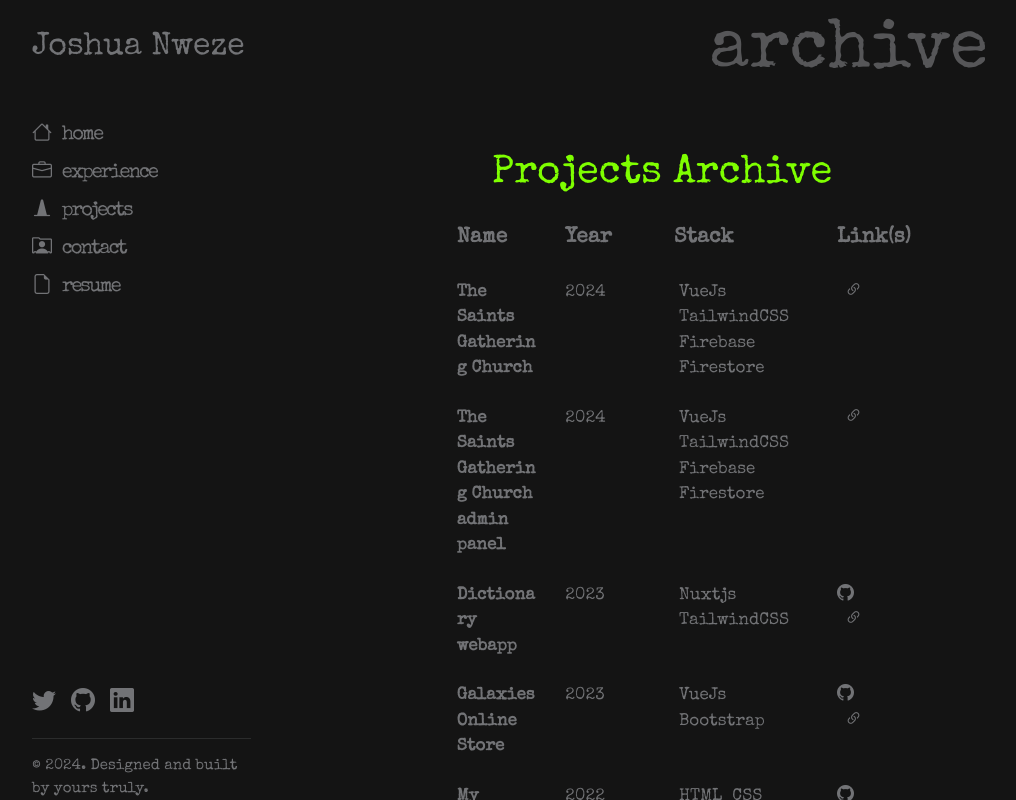
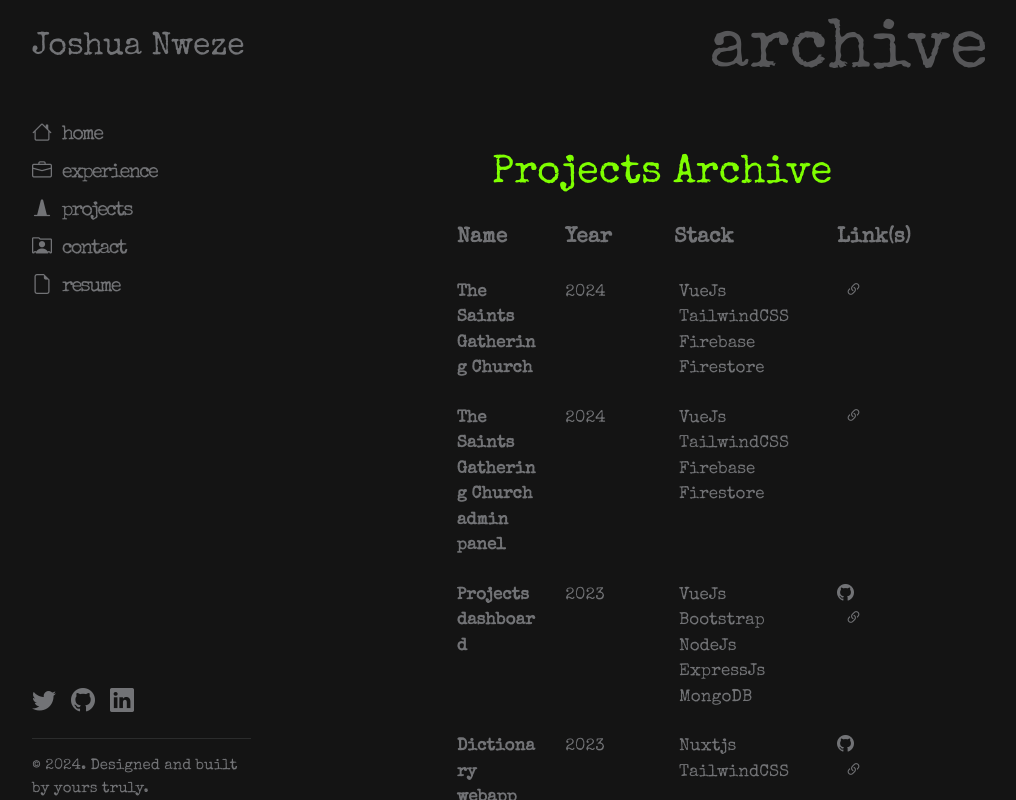
Before and after one commit to Joshua-Nweze/myPortfolio, a Vue app: page /projects/archive in a window 1280 px wide. Shown: the whole page, without its empty margins (130-1146 px from the left). Built offline with nearby package versions, Linux system fonts and the light colour scheme.

Commit message:
new project added

```diff
--- a/src/assets/files/projects.json
+++ b/src/assets/files/projects.json
@@ -24,6 +24,22 @@
                 { "id": 2, "name": "TailwindCSS"},
                 { "id": 3, "name": "Firebase"},
                 { "id": 4, "name": "Firestore"}
+            ]
+        },
+        {
+            "title": "Projects dashboard",
+            "about": "A web application where the admin can track the progress of a project managed by a staff.",
+            "background": "project-dashboard.png",
+            "link": "https://pdashboardd.netlify.app/",
+            "github": "https://github.com/Joshua-Nweze/project-dashboard",
+            "video": "https://drive.google.com/file/d/1-NopqQKk8GC0UX4NcS0DkylsKTZcaUjT/view?usp=sharing",
+            "year": 2023,
+            "stack": [
+                { "id": 1, "name": "VueJs"},
+                { "id": 2, "name": "Bootstrap"},
+                { "id": 3, "name": "NodeJs"},
+                { "id": 4, "name": "ExpressJs"},
+                { "id": 5, "name": "MongoDB"}
             ]
         },
         {
--- a/src/components/Aboutme.vue
+++ b/src/components/Aboutme.vue
@@ -52,6 +52,7 @@
                     <li>NuxtJs</li>
                     <li>Bootstrap</li>
                     <li>Tailwind</li>
+                    <li>NodeJs</li>
                     <li>ExpressJs</li>
                   </ul>
                 </div>
--- a/src/components/Projects.vue
+++ b/src/components/Projects.vue
@@ -2,7 +2,7 @@
     <div class="pb-3">
         <h2 class="sub-header wrapper" id="project">Projects</h2>
         <h5 class="sub-header wrapper" style="color: #727376">Recent projects</h5>
-        <div class="container wrapper" v-for="project in my_projects.slice(0, 3)" :key="project.id">
+        <div class="container wrapper" v-for="project in my_projects.slice(0, 4)" :key="project.id">
             <div class="col-lg-9 mb-5">
                 <div class="row">
                     <div class="col-3">
@@ -24,6 +24,10 @@
 
                             <a :href="project.link" class="stack-span" target="_blank" v-if="project.link">
                                 <i class="bi bi-link-45deg fs-3"></i><br>
+                            </a>
+
+                            <a :href="project.video" class="stack-span" target="_blank" v-if="project.video">
+                                <i class="bi bi-file-play fs-3"></i><br>
                             </a>
                         </div>
                     </div>
```
Also changed, not shown: src/assets/images/project-dashboard.png (added).
